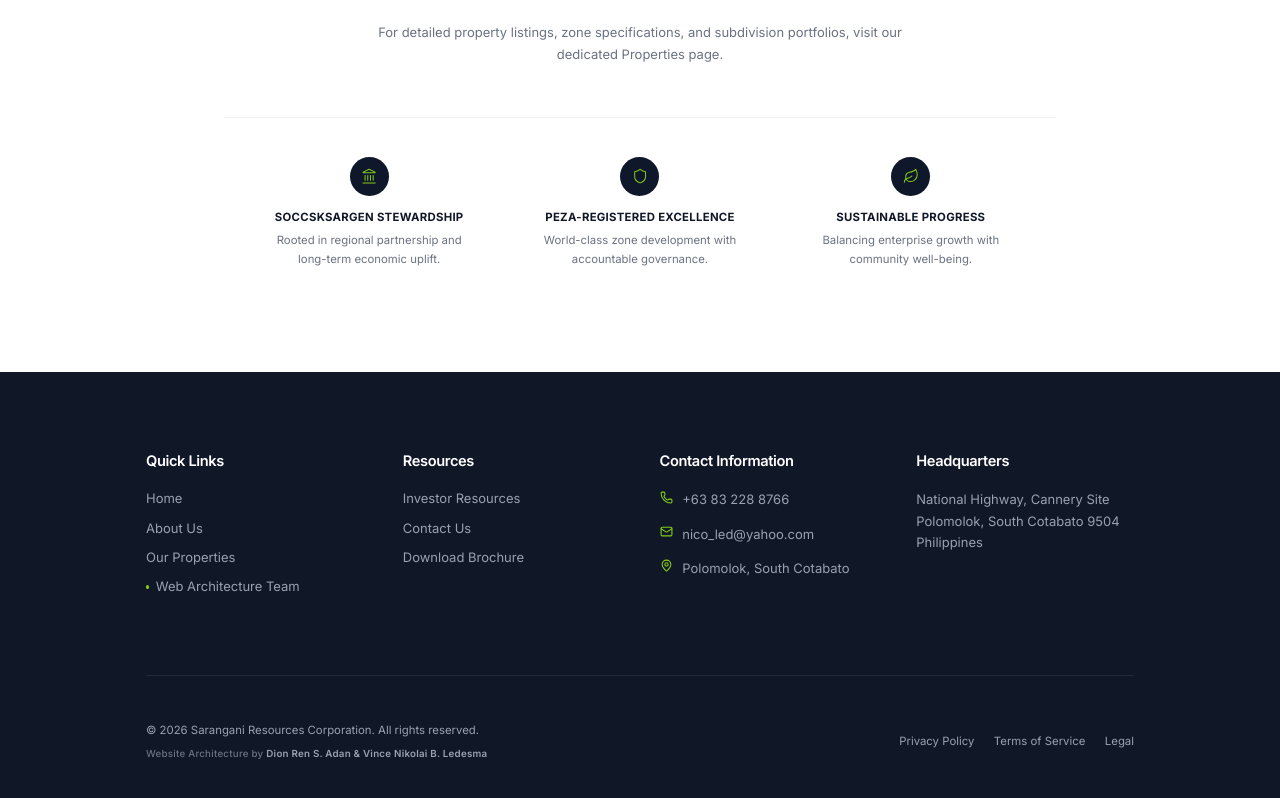
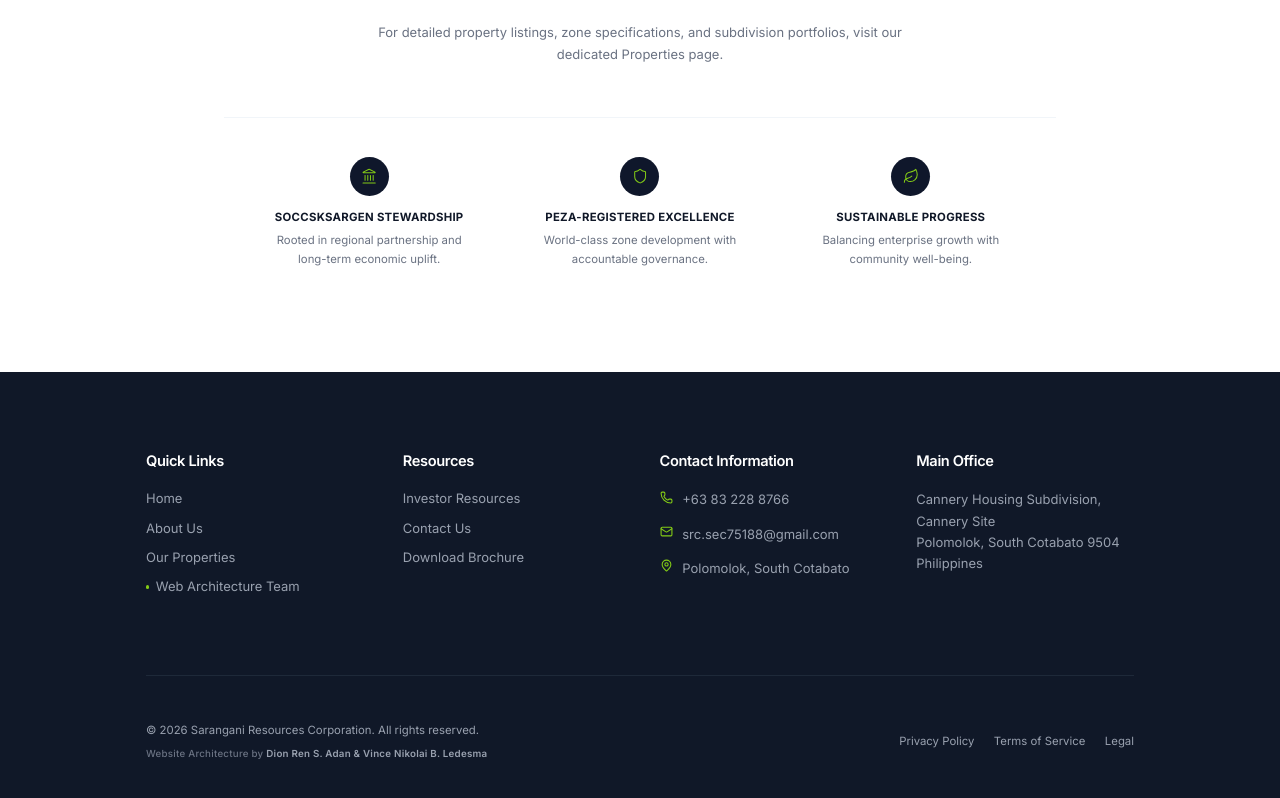
Before and after one commit to diorsadan/src-corporate-website, a React (Vite) app: page / in a window 1280 px wide. Shown: the part 1198-1996 px from the top of the page. Built offline with nearby package versions, Linux system fonts and the light colour scheme; no server answers.

Commit message:
Update corporate site content

```diff
--- a/src/app/App.tsx
+++ b/src/app/App.tsx
@@ -1,6 +1,6 @@
-import { RouterProvider } from 'react-router';
-import { router } from './routes';
-import { useVisitorTracker } from '@/hooks/useVisitorTracker';
+import { RouterProvider } from "react-router";
+import { router } from "./routes";
+import { useVisitorTracker } from "@/hooks/useVisitorTracker";
 
 export default function App() {
   useVisitorTracker();
--- a/src/app/pages/Contact.tsx
+++ b/src/app/pages/Contact.tsx
@@ -241,7 +241,7 @@ export function Contact() {
         from_name: "SRC Corporate Website",
         name: formData.fullName,
         email: formData.email,
-        cc: "nico_led@yahoo.com",
+        cc: "src.sec75188@gmail.com",
         message: comprehensiveMessage,
         company: formData.companyName,
         phone: formData.contactNumber,
@@ -667,7 +667,7 @@ export function Contact() {
                     </motion.div>
 
                     <motion.h3
-                      className="text-3xl mb-4 text-gray-900 font-bold"
+                      className="text-3xl mb-4 text-gray-900 font-bold text-center"
                       initial={{ opacity: 0, y: 10 }}
                       animate={{ opacity: 1, y: 0 }}
                       transition={{ delay: 0.3 }}
@@ -676,7 +676,7 @@ export function Contact() {
                     </motion.h3>
 
                     <motion.p
-                      className="text-lg text-gray-600 mb-4"
+                      className="text-lg text-gray-600 mb-4 text-center"
                       initial={{ opacity: 0, y: 10 }}
                       animate={{ opacity: 1, y: 0 }}
                       transition={{ delay: 0.4 }}
@@ -685,7 +685,7 @@ export function Contact() {
                     </motion.p>
 
                     <motion.p
-                      className="text-gray-600"
+                      className="text-gray-600 text-center"
                       initial={{ opacity: 0, y: 10 }}
                       animate={{ opacity: 1, y: 0 }}
                       transition={{ delay: 0.5 }}
@@ -716,10 +716,10 @@ export function Contact() {
                   Email
                 </p>
                 <a
-                  href="mailto:nico_led@yahoo.com"
+                  href="mailto:src.sec75188@gmail.com"
                   className="text-lg font-medium hover:underline block break-all"
                 >
-                  nico_led@yahoo.com
+                  src.sec75188@gmail.com
                 </a>
               </div>
 
--- a/src/components/layout/Footer.tsx
+++ b/src/components/layout/Footer.tsx
@@ -88,7 +88,7 @@ export function Footer() {
               className="text-base lg:text-lg font-semibold tracking-tight"
               style={{ fontWeight: 600 }}
             >
-              Headquarters
+              Main Office
             </h3>
             <p className="text-gray-400 text-sm lg:text-base leading-relaxed">
               {footerHeadquarters.lines.map((line) => (
--- a/src/data/contact.ts
+++ b/src/data/contact.ts
@@ -2,7 +2,7 @@ export const contactInfo = {
   officeAddress:
     "Cannery Housing Subdivision, Cannery Site, Polomolok, 9504 South Cotabato",
   officePhone: "(083) 500 3112",
-  primaryEmail: "nico_led@yahoo.com",
+  primaryEmail: "src.sec75188@gmail.com",
 } as const;
 
 export const generateMailtoLink = (
--- a/src/data/locations.ts
+++ b/src/data/locations.ts
@@ -67,9 +67,9 @@ export const contactOffices = [
     mapAlt: 'Map showing Polomolok headquarters location',
     title: 'Polomolok Main Office',
     orgLine: 'Sarangani Resources Corporation',
-    addressLines: ['National Highway, Cannery Site', 'Polomolok, South Cotabato 9504', 'Philippines'],
+    addressLines: ['Cannery Housing Subdivision, Cannery Site', 'Polomolok, South Cotabato 9504', 'Philippines'],
     phone: '+63 83 228 8766',
-    email: 'nico_led@yahoo.com',
+    email: 'src.sec75188@gmail.com',
   },
   {
     id: 'gensan',
--- a/src/data/navigation.ts
+++ b/src/data/navigation.ts
@@ -33,12 +33,12 @@ export const footerSections: { title: string; links: FooterNavLink[] }[] = [
 
 export const footerContactLines: { icon: 'phone' | 'mail' | 'map'; text: string }[] = [
   { icon: 'phone', text: '+63 83 228 8766' },
-  { icon: 'mail', text: 'nico_led@yahoo.com' },
+  { icon: 'mail', text: 'src.sec75188@gmail.com' },
   { icon: 'map', text: 'Polomolok, South Cotabato' },
 ];
 
 export const footerHeadquarters = {
-  lines: ['National Highway, Cannery Site', 'Polomolok, South Cotabato 9504', 'Philippines'],
+  lines: ['Cannery Housing Subdivision, Cannery Site', 'Polomolok, South Cotabato 9504', 'Philippines'],
 };
 
 export const footerCopyright = {
--- a/src/data/team.ts
+++ b/src/data/team.ts
@@ -36,7 +36,7 @@ export const teamMembers: readonly TeamMember[] = [
       "Our people are SRC's greatest asset—building a culture of excellence, integrity, and service across every department.",
   },
   {
-    name: "Eunice C. Jaranilla",
+    name: "Eunice B. Capulso",
     role: "Accountant",
     image: "/images/team/eunice-c-jaranilla.jpg",
     quote:
```
